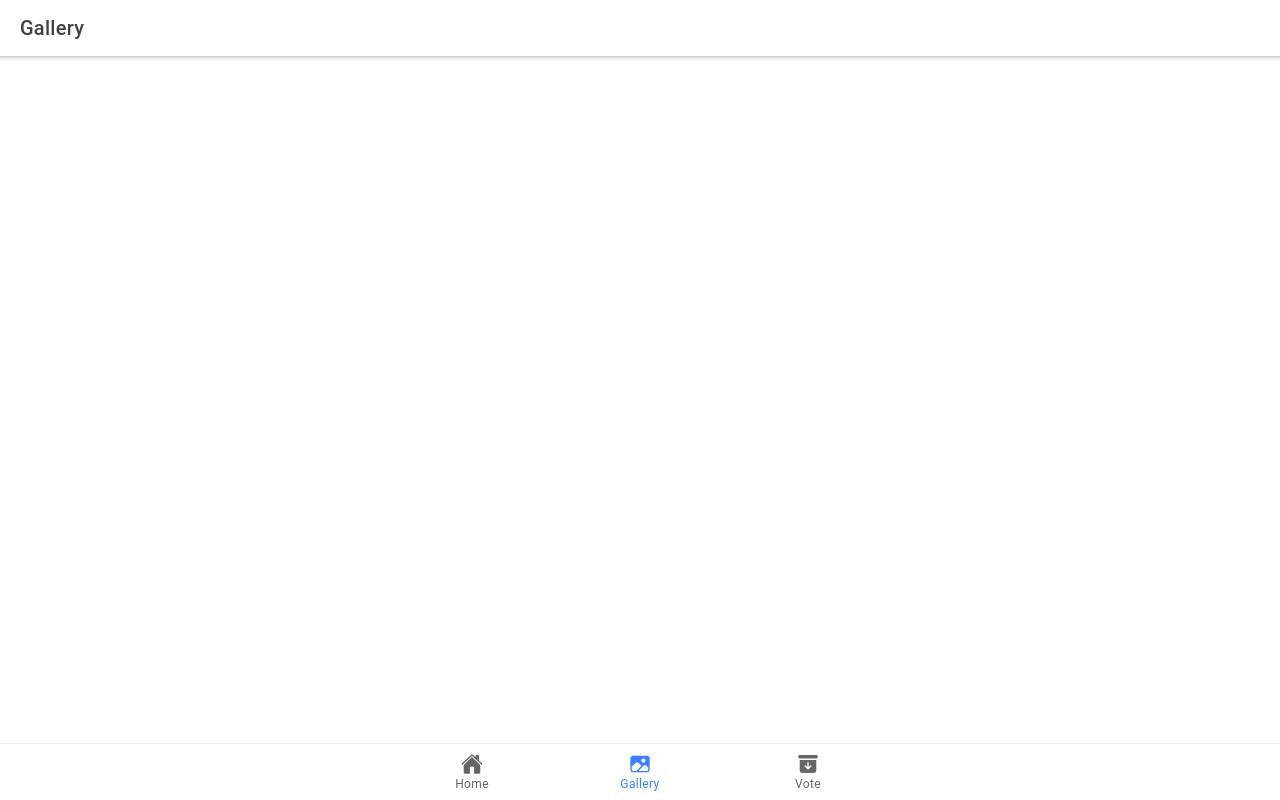
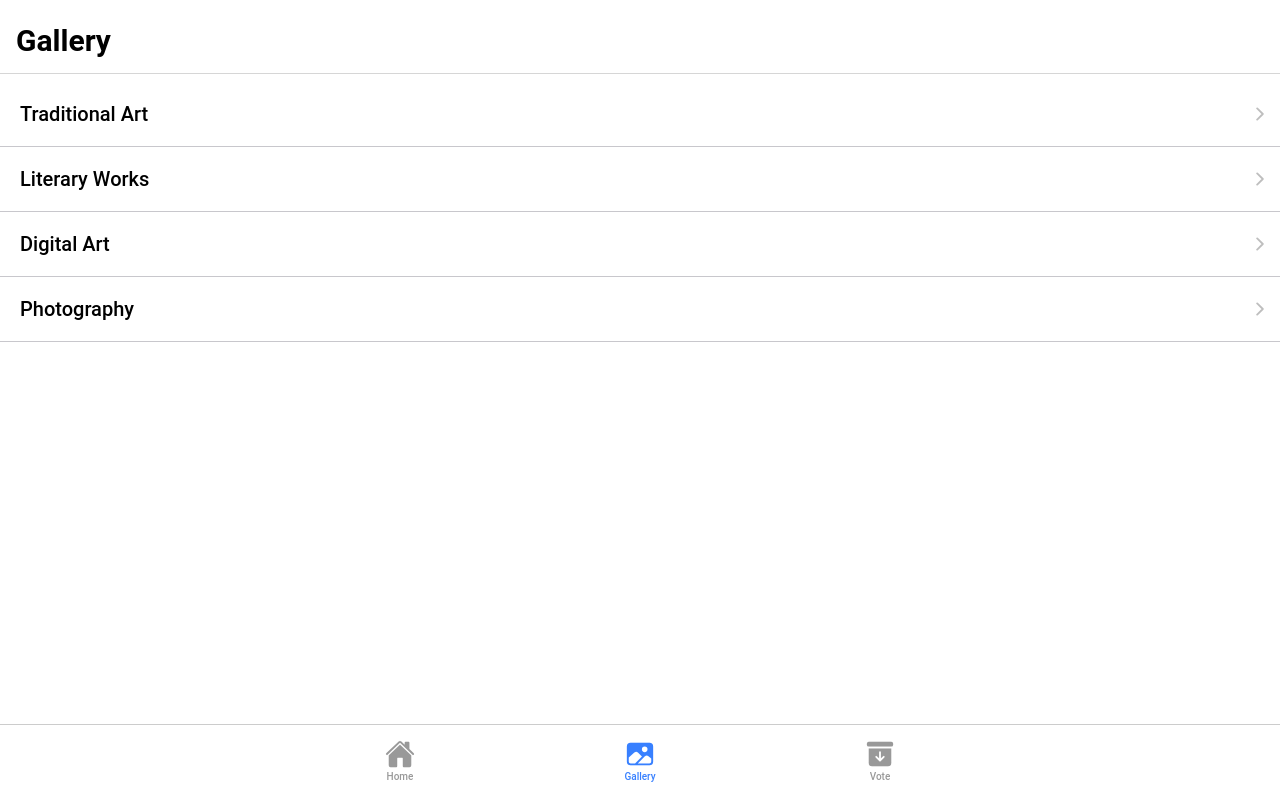
Before and after one commit to mbruckert/crooms-art-festival, a React (Create React App) app: page /gallery in a window 1280 px wide. Built offline with nearby package versions, Linux system fonts and the light colour scheme.

Commit message:
Crooms Arts Festival

```diff
--- a/src/App.tsx
+++ b/src/App.tsx
@@ -33,6 +33,7 @@ import '@ionic/react/css/display.css';
 
 /* Theme variables */
 import './theme/variables.css';
+import Category from './pages/Category';
 
 const App: React.FC = () => (
   <IonApp>
@@ -41,19 +42,20 @@ const App: React.FC = () => (
         <IonRouterOutlet>
           <Route path="/home" component={Tab1} exact={true} />
           <Route path="/gallery" component={Tab2} exact={true} />
+          <Route path="/gallery/:category" component={Category} />
           <Route path="/vote" component={Tab3} />
           <Route path="/" render={() => <Redirect to="/home" />} exact={true} />
         </IonRouterOutlet>
-        <IonTabBar slot="bottom">
-          <IonTabButton tab="tab1" href="/home">
+        <IonTabBar mode="ios" slot="bottom" style={{paddingTop: '10px', paddingBottom: '15px'}}>
+          <IonTabButton tab="tab1" href="/home" mode="ios">
             <IonIcon icon={home} />
             <IonLabel>Home</IonLabel>
           </IonTabButton>
-          <IonTabButton tab="tab2" href="/gallery">
+          <IonTabButton tab="tab2" href="/gallery" mode="ios">
             <IonIcon icon={image} />
             <IonLabel>Gallery</IonLabel>
           </IonTabButton>
-          <IonTabButton tab="tab3" href="/vote">
+          <IonTabButton tab="tab3" href="/vote" mode="ios">
             <IonIcon icon={archive} />
             <IonLabel>Vote</IonLabel>
           </IonTabButton>
--- /dev/null
+++ b/src/pages/Category.tsx
@@ -0,0 +1,28 @@
+import React from 'react';
+import { IonContent, IonHeader, IonPage, IonTitle, IonToolbar, IonList, IonItem, IonText, IonButtons, IonBackButton } from '@ionic/react';
+
+const Category: React.FC = () => {
+  return (
+    <IonPage>
+      <IonHeader mode="ios" collapse="condense" translucent={true}>
+        <IonToolbar style={{paddingTop: '20px', paddingBottom: '10px'}}>
+            <IonButtons slot="start">
+            <IonBackButton/>
+            </IonButtons>
+            <IonTitle size="large" style={{fontSize: '30px'}}>Gallery</IonTitle>
+        </IonToolbar>
+      </IonHeader>
+      <IonContent fullscreen>
+      <IonList style={{width: '100%', marginTop: '0px'}} className="list">
+            <IonItem className="ion-no-padding" button={true} mode="ios">
+              <IonText style={{paddingTop: '10px', paddingBottom: '10px'}}>
+                <h4 style={{marginLeft: '20px', marginTop: '10px'}}>Traditional Art</h4>
+              </IonText>
+            </IonItem>
+          </IonList>
+      </IonContent>
+    </IonPage>
+  );
+};
+
+export default Category;
--- a/src/pages/Tab1.tsx
+++ b/src/pages/Tab1.tsx
@@ -6,32 +6,27 @@ import './Tab1.css';
 const Tab1: React.FC = () => {
   return (
     <IonPage>
-      <IonHeader>
-        <IonToolbar>
-          <IonTitle>Home</IonTitle>
+      <IonHeader mode="ios" collapse="condense" translucent={true}>
+        <IonToolbar style={{paddingTop: '20px', paddingBottom: '10px'}}>
+          <IonTitle size="large" style={{fontSize: '30px'}}>Home</IonTitle>
         </IonToolbar>
       </IonHeader>
       <IonContent fullscreen>
-        <IonHeader collapse="condense">
-          <IonToolbar>
-            <IonTitle size="large">Home</IonTitle>
-          </IonToolbar>
-        </IonHeader>
-        <IonCard onClick={() => window.location.href = "/gallery"}>
+        <IonCard onClick={() => window.location.href = "/gallery"} mode="ios">
           <IonImg src="https://www.oxy.edu/sites/default/files/landing-page/banner-images/art-art-history_main_1440x800.jpg" />
           <IonCardHeader>
             <IonCardSubtitle>View Student Art</IonCardSubtitle>
             <IonCardTitle>Art Guide</IonCardTitle>
           </IonCardHeader>
         </IonCard>
-        <IonCard onClick={() => window.location.href = "/vote"}>
+        <IonCard onClick={() => window.location.href = "/vote"} mode="ios">
         <IonImg src="https://cdn.cnn.com/cnnnext/dam/assets/181101114340-cnn-special-report-voter-suppression-democracy-in-peril-ron-7-00002105-exlarge-169.jpg" />
           <IonCardHeader>
             <IonCardSubtitle>Pick Your Favorites</IonCardSubtitle>
             <IonCardTitle>Vote Now</IonCardTitle>
           </IonCardHeader>
         </IonCard>
-        <IonCard onClick={() => window.location.href = "https://myschoolbucks.com"}>
+        <IonCard onClick={() => window.open('https://www.myschoolbucks.com/', '_blank')} mode="ios">
         <IonImg src="https://paysimple.com/blog/wp-content/uploads/2018/02/hand-putting-coins-in-glass-jar-for-giving-and-donation-concept-picture-id813128966.jpg" />
           <IonCardHeader>
             <IonCardSubtitle>Help our Students</IonCardSubtitle>
--- a/src/pages/Tab2.tsx
+++ b/src/pages/Tab2.tsx
@@ -1,22 +1,39 @@
 import React from 'react';
-import { IonContent, IonHeader, IonPage, IonTitle, IonToolbar } from '@ionic/react';
+import { IonContent, IonHeader, IonPage, IonTitle, IonToolbar, IonList, IonItem, IonText } from '@ionic/react';
 import ExploreContainer from '../components/ExploreContainer';
 import './Tab2.css';
 
 const Tab2: React.FC = () => {
   return (
     <IonPage>
-      <IonHeader>
-        <IonToolbar>
-          <IonTitle>Gallery</IonTitle>
+      <IonHeader mode="ios" collapse="condense" translucent={true}>
+        <IonToolbar style={{paddingTop: '20px', paddingBottom: '10px'}}>
+          <IonTitle size="large" style={{fontSize: '30px'}}>Gallery</IonTitle>
         </IonToolbar>
       </IonHeader>
       <IonContent fullscreen>
-        <IonHeader collapse="condense">
-          <IonToolbar>
-            <IonTitle size="large">Gallery</IonTitle>
-          </IonToolbar>
-        </IonHeader>
+      <IonList style={{width: '100%', marginTop: '0px'}} className="list">
+            <IonItem className="ion-no-padding" button={true} mode="ios" onClick={() => window.location.href = "/gallery/traditional"}>
+              <IonText style={{paddingTop: '10px', paddingBottom: '10px'}}>
+                <h4 style={{marginLeft: '20px', marginTop: '10px'}}>Traditional Art</h4>
+              </IonText>
+            </IonItem>
+            <IonItem className="ion-no-padding" button={true} mode="ios">
+              <IonText style={{paddingTop: '10px', paddingBottom: '10px'}}>
+                <h4 style={{marginLeft: '20px', marginTop: '10px'}}>Literary Works</h4>
+              </IonText>
+            </IonItem>
+            <IonItem className="ion-no-padding" button={true} mode="ios">
+              <IonText style={{paddingTop: '10px', paddingBottom: '10px'}}>
+                <h4 style={{marginLeft: '20px', marginTop: '10px'}}>Digital Art</h4>
+              </IonText>
+            </IonItem>
+            <IonItem className="ion-no-padding" button={true} mode="ios">
+              <IonText style={{paddingTop: '10px', paddingBottom: '10px'}}>
+                <h4 style={{marginLeft: '20px', marginTop: '10px'}}>Photography</h4>
+              </IonText>
+            </IonItem>
+          </IonList>
       </IonContent>
     </IonPage>
   );
--- a/src/pages/Tab3.tsx
+++ b/src/pages/Tab3.tsx
@@ -1,22 +1,40 @@
 import React from 'react';
-import { IonContent, IonHeader, IonPage, IonTitle, IonToolbar } from '@ionic/react';
+import { IonContent, IonHeader, IonPage, IonTitle, IonToolbar, IonList, IonItem, IonText, IonIcon } from '@ionic/react';
 import ExploreContainer from '../components/ExploreContainer';
 import './Tab3.css';
+import { brush } from 'ionicons/icons';
 
 const Tab3: React.FC = () => {
   return (
     <IonPage>
-      <IonHeader>
-        <IonToolbar>
-          <IonTitle>Vote</IonTitle>
+      <IonHeader mode="ios" collapse="condense" translucent={true}>
+        <IonToolbar style={{paddingTop: '20px', paddingBottom: '10px'}}>
+          <IonTitle size="large" style={{fontSize: '30px'}}>Vote</IonTitle>
         </IonToolbar>
       </IonHeader>
       <IonContent fullscreen>
-        <IonHeader collapse="condense">
-          <IonToolbar>
-            <IonTitle size="large">Vote</IonTitle>
-          </IonToolbar>
-        </IonHeader>
+      <IonList style={{width: '100%', marginTop: '0px'}} className="list">
+            <IonItem className="ion-no-padding" button={true} mode="ios">
+              <IonText style={{paddingTop: '10px', paddingBottom: '10px'}}>
+                <h4 style={{marginLeft: '20px', marginTop: '10px'}}>Traditional Art</h4>
+              </IonText>
+            </IonItem>
+            <IonItem className="ion-no-padding" button={true} mode="ios">
+              <IonText style={{paddingTop: '10px', paddingBottom: '10px'}}>
+                <h4 style={{marginLeft: '20px', marginTop: '10px'}}>Literary Works</h4>
+              </IonText>
+            </IonItem>
+            <IonItem className="ion-no-padding" button={true} mode="ios">
+              <IonText style={{paddingTop: '10px', paddingBottom: '10px'}}>
+                <h4 style={{marginLeft: '20px', marginTop: '10px'}}>Digital Art</h4>
+              </IonText>
+            </IonItem>
+            <IonItem className="ion-no-padding" button={true} mode="ios">
+              <IonText style={{paddingTop: '10px', paddingBottom: '10px'}}>
+                <h4 style={{marginLeft: '20px', marginTop: '10px'}}>Photography</h4>
+              </IonText>
+            </IonItem>
+          </IonList>
       </IonContent>
     </IonPage>
   );
```
Also changed, not shown: 1 other file (tests, documents, lock files or other folders).
